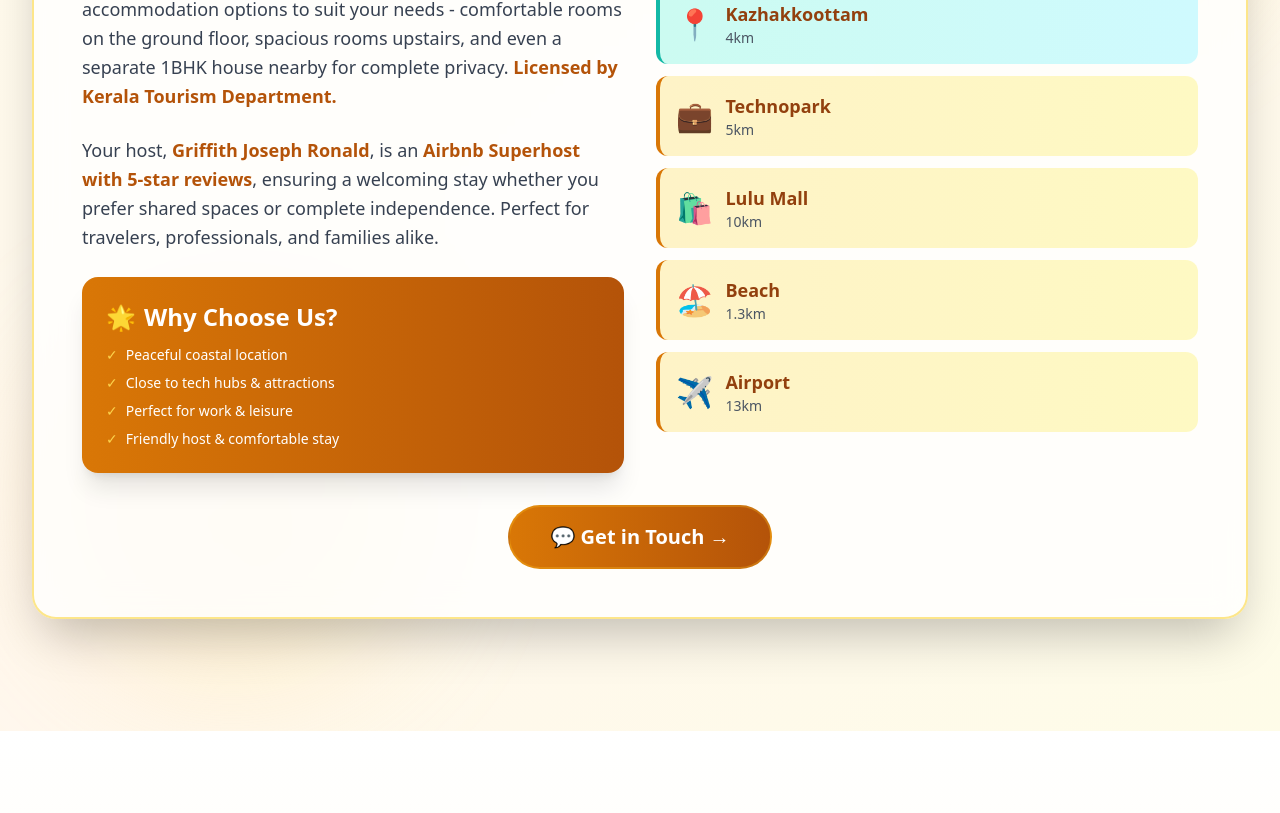
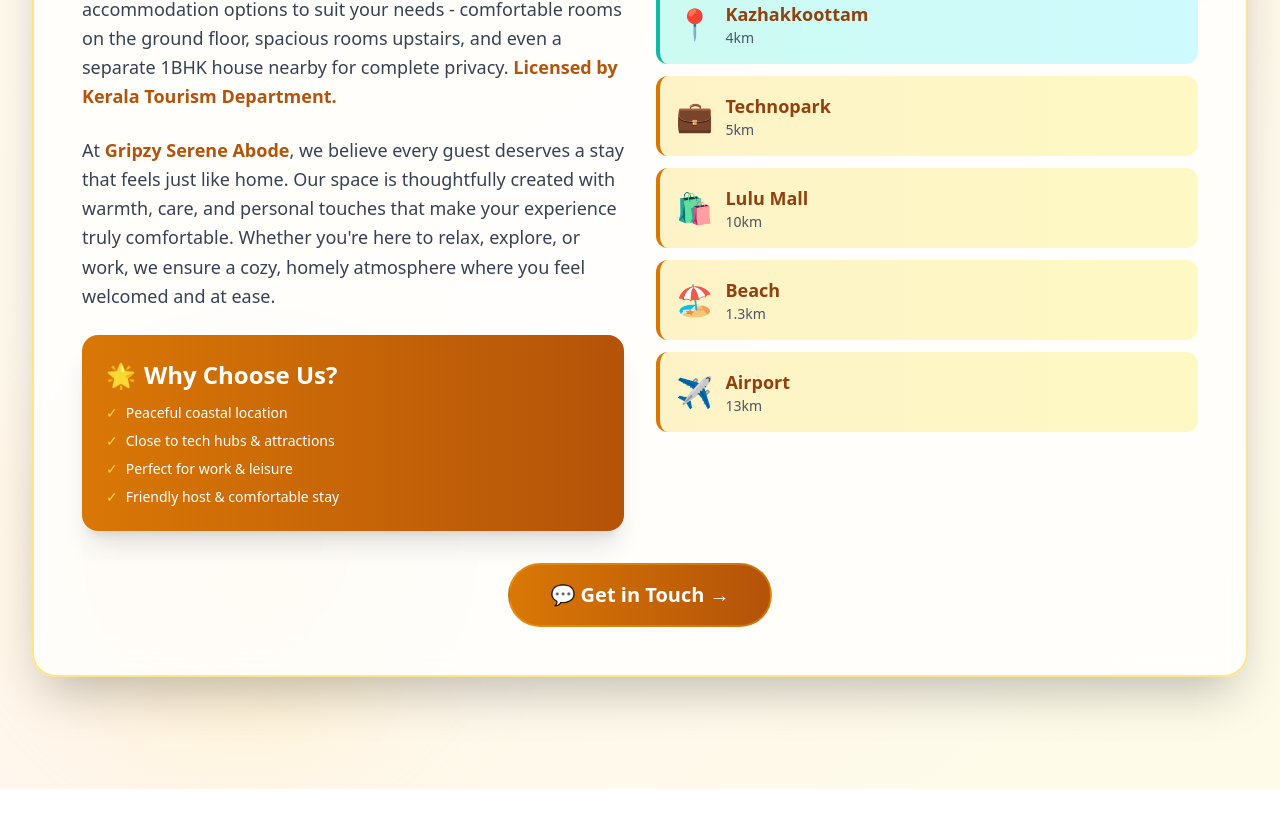
Before and after one commit to MidhunGopi/HomestayGripzzy, a React (Vite) app: page / in a window 1280 px wide. Shown: the part 1027-1840 px from the top of the page. Built offline with nearby package versions, Linux system fonts and the light colour scheme.

Commit message:
Update About and Contact components with new content and styling; modify Instagram handle in constants

```diff
--- a/src/components/About.jsx
+++ b/src/components/About.jsx
@@ -28,9 +28,10 @@
             on the ground floor, spacious rooms upstairs, and even a separate 1BHK house nearby for
             complete privacy. <span className="font-bold text-amber-700">Licensed by Kerala Tourism Department.</span>
           </p>              <p className="text-lg text-gray-700 leading-relaxed">
-                Your host, <span className="font-bold text-amber-700">Griffith Joseph Ronald</span>, is an
-                <span className="font-bold text-amber-700"> Airbnb Superhost with 5-star reviews</span>, ensuring a welcoming stay
-                whether you prefer shared spaces or complete independence. Perfect for travelers, professionals, and families alike.
+                At <span className="font-bold text-amber-700">{SITE_CONFIG.siteName}</span>, we believe every guest deserves
+                a stay that feels just like home. Our space is thoughtfully created with warmth, care, and personal touches
+                that make your experience truly comfortable. Whether you're here to relax, explore, or work, we ensure a
+                cozy, homely atmosphere where you feel welcomed and at ease.
               </p>
 
               <div className="bg-gradient-to-r from-amber-600 to-amber-700 p-6 rounded-2xl text-white shadow-xl">
--- a/src/components/Contact.jsx
+++ b/src/components/Contact.jsx
@@ -20,9 +20,8 @@
         </p>
 
         {/* Owner Info */}
-        <div className="text-center mb-10 bg-white/95 backdrop-blur-sm rounded-3xl shadow-2xl p-10 border-4 border-amber-600/50">
-          <p className="text-xl text-amber-800 font-semibold">For direct inquiries, contact the owner:</p>
-          <p className="text-3xl font-extrabold bg-gradient-to-r from-amber-700 to-amber-600 bg-clip-text text-transparent mt-2">{CONTACT_INFO.ownerName}</p>
+        <div className="text-center mb-10 bg-white/95 backdrop-blur-sm rounded-3xl shadow-2xl p-8 border-4 border-amber-600/50">
+          <p className="text-2xl text-amber-800 font-semibold">For direct inquiries, Contact Us</p>
         </div>
 
         {/* Contact Details */}
@@ -35,7 +34,7 @@
             className="flex items-center space-x-4 bg-gradient-to-r from-amber-400 to-orange-500 text-white px-8 py-5 rounded-2xl shadow-2xl hover:shadow-amber-500/50 hover:scale-110 transition-all duration-300 group border-3 border-white/30 font-bold"
           >
             <Instagram size={28} className="group-hover:scale-125 transition-transform" />
-            <span className="text-lg">@griffith_ronald</span>
+            <span className="text-lg">@gripzystays</span>
           </a>
 
           {/* Email */}
--- a/src/config/constants.js
+++ b/src/config/constants.js
@@ -11,7 +11,7 @@
 
 export const CONTACT_INFO = {
   ownerName: 'Griffith Joseph Ronald',
-  instagram: 'https://www.instagram.com/griffith_ronald/',
+  instagram: 'https://www.instagram.com/gripzystays?utm_source=qr&igsh=MXR5aWZnZGRtY3BhNg%3D%3D',
   email: 'gripzysereneabode@gmail.com',
   phone: '+91 9633099347',
   location: 'Puthenthope PO, Kazhakkoottam, Thiruvananthapuram, Kerala 695586',
```
